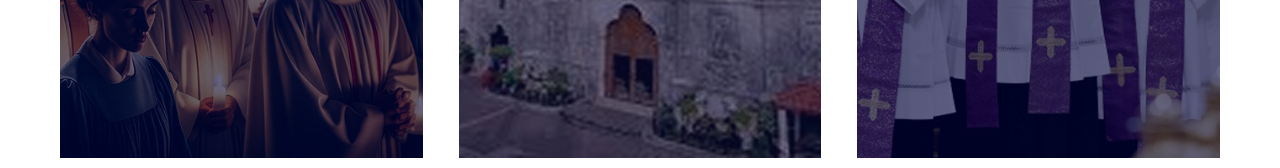
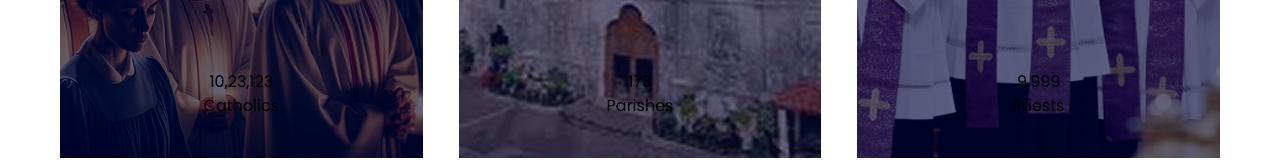
Before and after one commit to Celian4862/cadcomm, a Next.js app: page / in a window 1280 px wide. Shown: the part 2051-2219 px from the top of the page. Built offline with nearby package versions, Linux system fonts and the light colour scheme.

Commit message:
Upddated page.tsx
Transferred the Demographics grid styles to the grid container for less repetition.

Added content to the grid items.

```diff
--- a/app/page.tsx
+++ b/app/page.tsx
@@ -65,19 +65,28 @@ export default function Home() {
           Demographics
         </h2>
       </header>
-      <div className="grid grid-cols-1 gap-y-5 px-15 py-10 *:h-65 lg:grid-cols-3 lg:gap-x-9 lg:*:h-130">
-        <div
-          className="bg-cover bg-center"
-          style={{ backgroundImage: 'url("/demographics1.png")' }}
-        ></div>
-        <div
-          className="bg-cover bg-center"
-          style={{ backgroundImage: 'url("/demographics2.png")' }}
-        ></div>
-        <div
-          className="bg-cover bg-center"
-          style={{ backgroundImage: 'url("/demographics3.png")' }}
-        ></div>
+      <div className="grid grid-cols-1 gap-y-5 px-15 py-10 *:grid *:h-65 *:grid-cols-1 *:items-end *:bg-cover *:bg-center *:p-10 *:text-center lg:grid-cols-3 lg:gap-x-9 lg:*:h-130">
+        <div style={{ backgroundImage: 'url("/demographics1.png")' }}>
+          <div>
+            <span>10,23,123</span>
+            <br />
+            <span>Catholics</span>
+          </div>
+        </div>
+        <div style={{ backgroundImage: 'url("/demographics2.png")' }}>
+          <div>
+            <span>173</span>
+            <br />
+            <span>Parishes</span>
+          </div>
+        </div>
+        <div style={{ backgroundImage: 'url("/demographics3.png")' }}>
+          <div>
+            <span>9,999</span>
+            <br />
+            <span>Priests</span>
+          </div>
+        </div>
       </div>
     </>
   );
```
